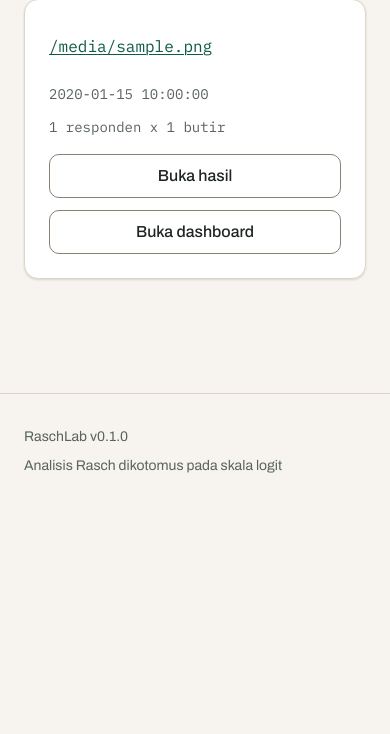
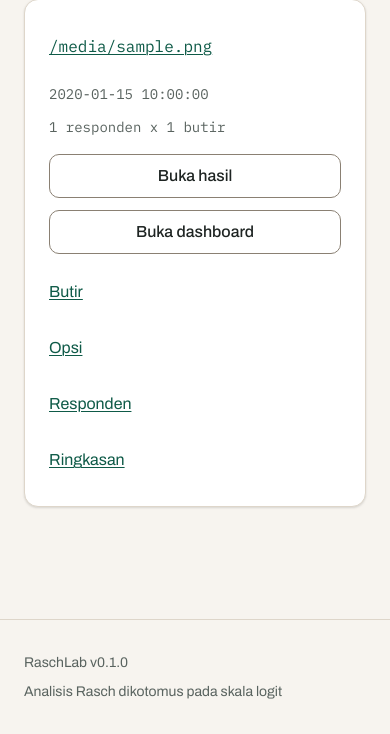
Before and after one commit to idzharulhuda13/raschlab-web, a FastAPI app: template app/templates/analyses.html in a window 390 px wide. Shown: the part 336-1070 px from the top of the page. Before the commit the page ends 809 px from the top, so only its background shows below. Run offline with FastAPI, Linux system fonts and the light colour scheme; the template is opened without the code that fills it: most values are stand-ins (such as "Sample title", 1, 10 or a date in 2020); parts of the project's set-up code (start-up, migrations or seed data) failed here and were passed over; some libraries are stand-ins or nearby versions.

Commit message:
feat(ui): download controls on the result page, explorer and list
Result page: one control per table (rekap, 15.1, 15.3, responden). Explorer: one per view
(butir, partisipan, ringkasan, bandingkan) plus one on the Wright panel. List: four per row
on desktop and mobile, so an old run can be downloaded without opening it. Existing
classes only, every control carries an aria-label, and the four links sit in the same
action-bar wrapper in both layouts so they are not a run-on string.

```diff
--- a/app/templates/analyses.html
+++ b/app/templates/analyses.html
@@ -29,6 +29,7 @@
           <th scope="col">Dimensi Data</th>
           <th scope="col">Hasil</th>
           <th scope="col">Eksplorasi</th>
+          <th scope="col">Unduh Excel</th>
         </tr>
       </thead>
       <tbody>
@@ -50,6 +51,14 @@
           </td>
           <td>
             <a href="/analyses/{{ a.id }}/explore" class="btn btn--secondary">Buka dashboard</a>
+          </td>
+          <td>
+            <div class="action-bar">
+              <a href="/analyses/{{ a.id }}/export?table=butir" class="text-link" aria-label="Unduh Excel tabel butir analisis {{ a.id }}">Butir</a>
+              <a href="/analyses/{{ a.id }}/export?table=opsi" class="text-link" aria-label="Unduh Excel tabel opsi analisis {{ a.id }}">Opsi</a>
+              <a href="/analyses/{{ a.id }}/export?table=responden" class="text-link" aria-label="Unduh Excel tabel responden analisis {{ a.id }}">Responden</a>
+              <a href="/analyses/{{ a.id }}/export?table=ringkasan" class="text-link" aria-label="Unduh Excel ringkasan analisis {{ a.id }}">Ringkasan</a>
+            </div>
           </td>
         </tr>
         {% endfor %}
@@ -73,6 +82,12 @@
         <a href="/analyses/{{ a.id }}" class="btn btn--secondary">Buka hasil</a>
         <a href="/analyses/{{ a.id }}/explore" class="btn btn--secondary">Buka dashboard</a>
       </div>
+      <div class="action-bar">
+        <a href="/analyses/{{ a.id }}/export?table=butir" class="text-link" aria-label="Unduh Excel tabel butir analisis {{ a.id }}">Butir</a>
+        <a href="/analyses/{{ a.id }}/export?table=opsi" class="text-link" aria-label="Unduh Excel tabel opsi analisis {{ a.id }}">Opsi</a>
+        <a href="/analyses/{{ a.id }}/export?table=responden" class="text-link" aria-label="Unduh Excel tabel responden analisis {{ a.id }}">Responden</a>
+        <a href="/analyses/{{ a.id }}/export?table=ringkasan" class="text-link" aria-label="Unduh Excel ringkasan analisis {{ a.id }}">Ringkasan</a>
+      </div>
     </li>
     {% endfor %}
   </ul>
--- a/app/templates/explore.html
+++ b/app/templates/explore.html
@@ -57,6 +57,9 @@
   {% set person_incl = rekap.get('PERSON EXTREME INCL COUNT') | int if ('PERSON EXTREME INCL COUNT' in rekap and rekap.get('PERSON EXTREME INCL COUNT') is not none) else none %}
   {% set person_count = rekap.get('PERSON COUNT') | int if ('PERSON COUNT' in rekap and rekap.get('PERSON COUNT') is not none) else none %}
   <p id="wright-meta">Partisipan: {{ rekap.get('PERSON COUNT', '-') | id_num }} · Butir: {{ rekap.get('ITEM COUNT', '-') | id_num }} · Dikecualikan (skor sempurna/nol): {% if person_incl is not none and person_count is not none %}{{ (person_incl - person_count) | id_num }}{% else %}-{% endif %}</p>
+  <div class="action-bar">
+    <a class="btn btn--secondary" href="/analyses/{{ analysis.id }}/export?table=wright" aria-label="Unduh Excel data peta Wright">Unduh Excel</a>
+  </div>
   <div id="wright-scale" class="chart-scroll"></div>
   <p id="wright-readout" class="readout">Fokus pada butir di peta untuk melihat rincian.</p>
   <div class="field field--toggle">
```
Also changed, not shown: app/templates/analysis.html (+12 -0 lines), app/templates/explore/fragment.html (+17 -0 lines).
